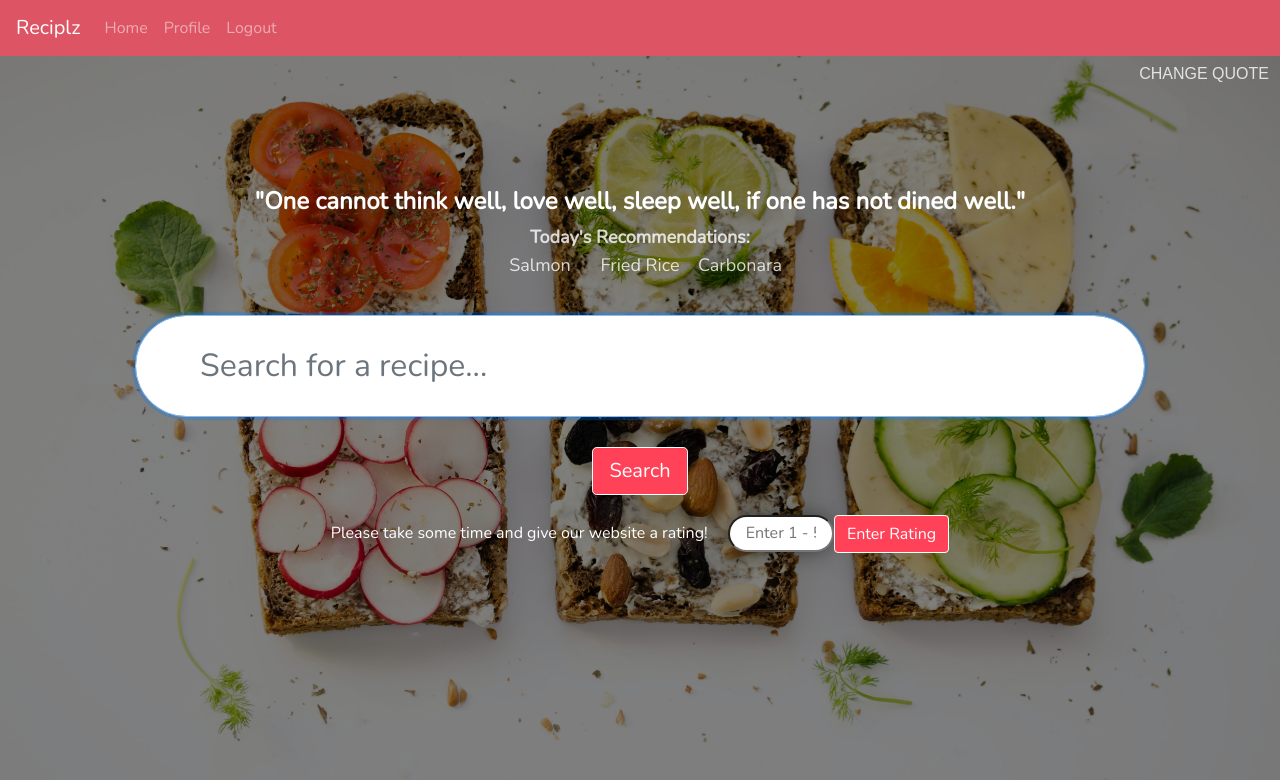
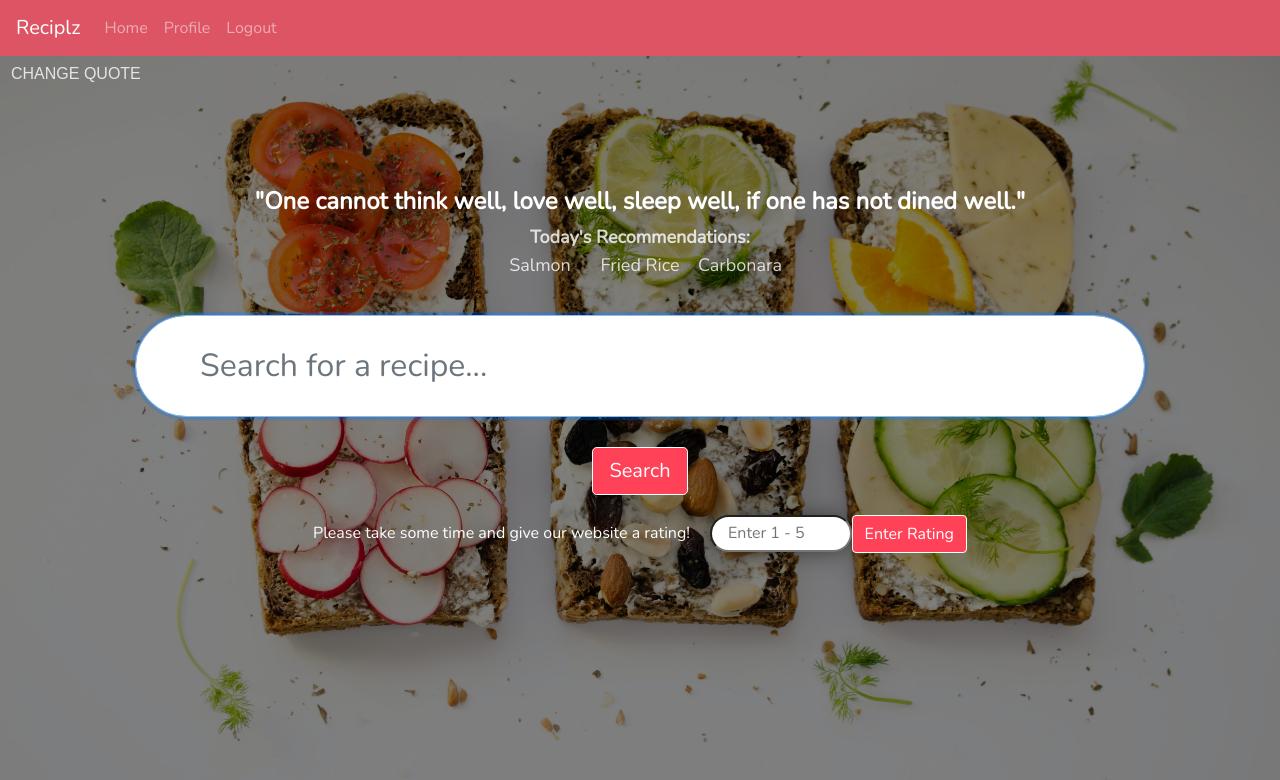
Before and after one commit to jennyyao98/CS4640Angular, an Angular app: page / in a window 1280 px wide. Shown: the top 780 px of the page. Built offline with nearby package versions, Linux system fonts and the light colour scheme.

Commit message:
mobile view

```diff
--- a/src/app/app.component.html
+++ b/src/app/app.component.html
@@ -24,9 +24,9 @@
 
 <!-- customize quotes using ngClass -->
 <div style="margin-top: -60px;" class="container">
-  <div align="right">
+  <div align="left">
     <button (click)="changeQuote()" [ngClass]="'italic-text2'" style="background-color: #ffffff00; border: 0px; margin-top: 65px;
-              margin-right: -80px; opacity: 0.8;">CHANGE QUOTE</button>
+              margin-left: -80px; opacity: 0.8;">CHANGE QUOTE</button>
   </div>
   <!-- tagline using ngStyle; one-way binding using event-binding -->
   <div style="margin-top: 100px;" class="quote">
--- a/src/styles.css
+++ b/src/styles.css
@@ -56,7 +56,7 @@ header{
   font-size: 1rem;
   border-radius:2rem;
   padding: .275rem 1rem;
-  width: 9%;
+  width: 12%;
   box-shadow: 0px 0px 24px -2px rgba(0,0,0,0.57);
 
 }
```
